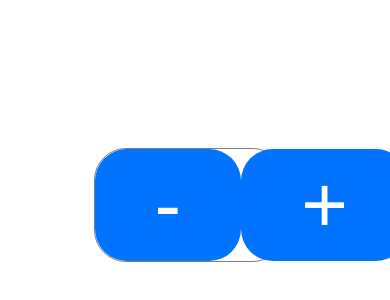
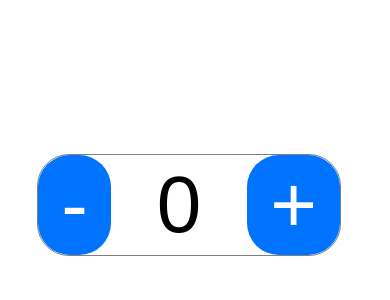
Before and after one commit to shakib-mia/simple-angular, a plain HTML site: page index.html in a window 390 px wide. Shown: the part 204-504 px from the top of the page. Drawn offline with nearby package versions, Linux system fonts and the light colour scheme.

Commit message:
responsiveness fixed

```diff
--- a/style.css
+++ b/style.css
@@ -15,7 +15,7 @@ body {
 
 input[type="button"] {
     border: 0;
-    padding: 10px 60px;
+    padding: 1vw 6vw;
     background-color: rgb(0, 115, 255);
     color: white;
     font-size: 5rem;
@@ -26,7 +26,7 @@ input[type="button"] {
 input[ng-value="num"]{
     font-size: 5rem;
     border: 0;
-    width: 20%;
+    width: 100%;
     text-align: center;
 }
 
@@ -39,7 +39,7 @@ span{
 }
 
 body div {
-    width: 50%;
+    width: 80%;
     margin: 0 auto;
     display: flex;
     justify-content: space-between;
```
